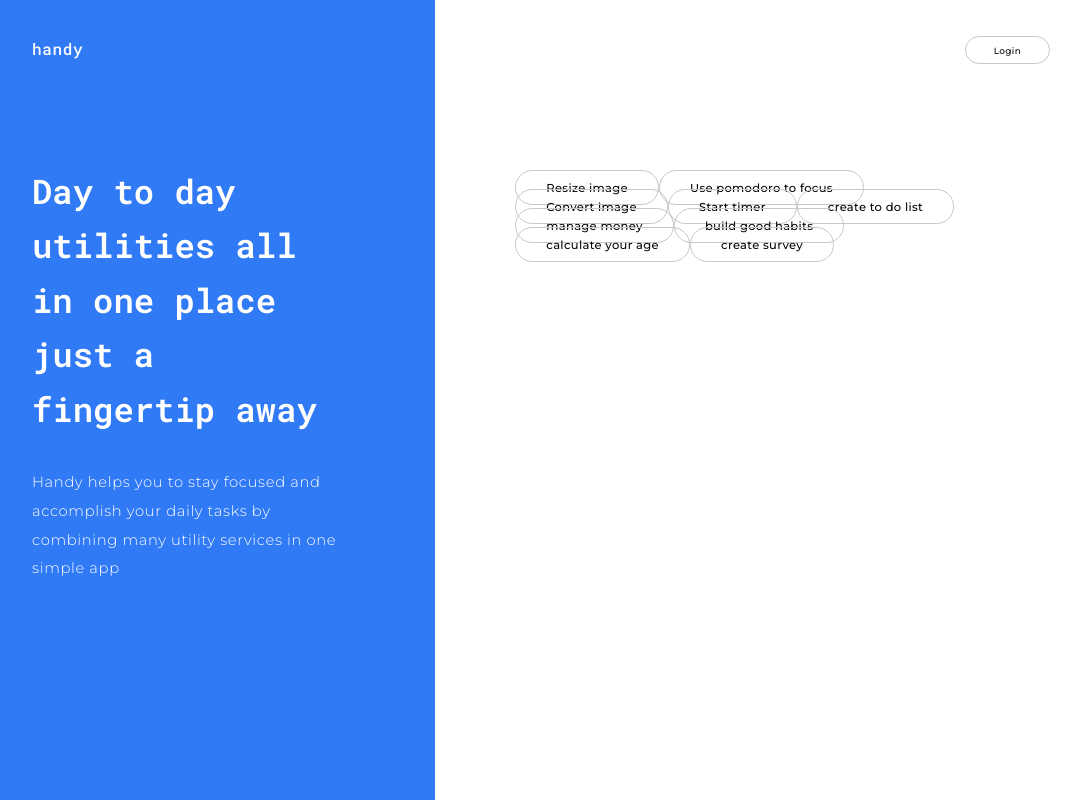
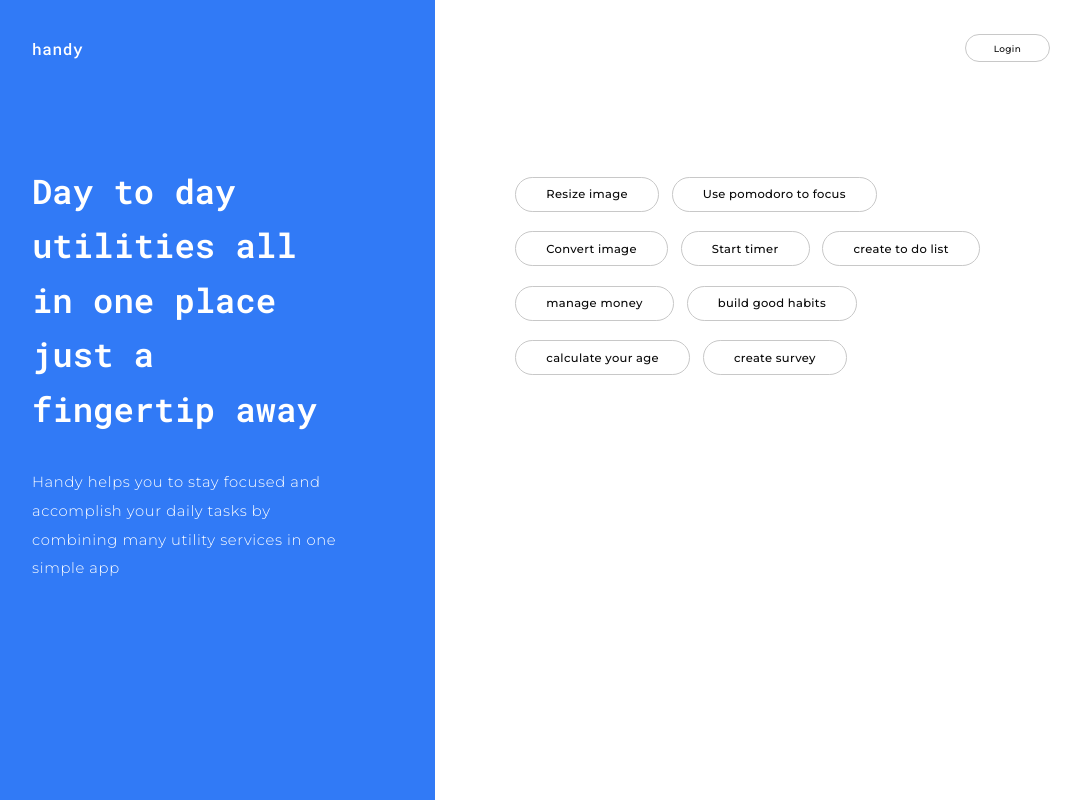
Before and after one commit to rabbykhairul/handy-front-end, a React (Create React App) app: page / in a window 1280 px wide. Shown: the whole page, without its empty margins (192-1273 px from the left). Built offline with nearby package versions, Linux system fonts and the light colour scheme.

Commit message:
make LinkButton component respect padding margin and full click area

```diff
--- a/src/components/commons/LinkButton.jsx
+++ b/src/components/commons/LinkButton.jsx
@@ -5,8 +5,8 @@ const LinkButton = (props) => {
   const { label, to, ...styleInputs } = props;
 
   return (
-    <Link to="/" style={getStyles(styleInputs)}>
-      {label}
+    <Link to="/" style={{ display: "inline-block" }}>
+      <div style={getStyles(styleInputs)}>{label}</div>
     </Link>
   );
 };
@@ -23,5 +23,6 @@ const getStyles = (styleInputs) => {
     border: "0.1vw solid",
     borderColor: styleInputs.borderColor || "rgb(200,200,200)",
     borderRadius: "1.35vw",
+    display: "inline-block",
   };
 };
```
